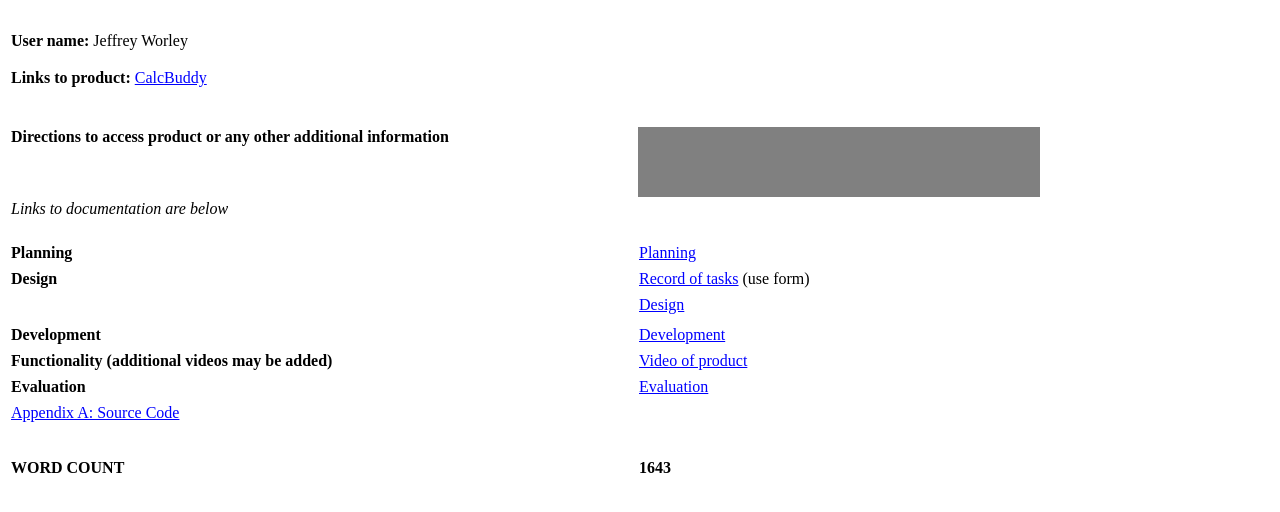
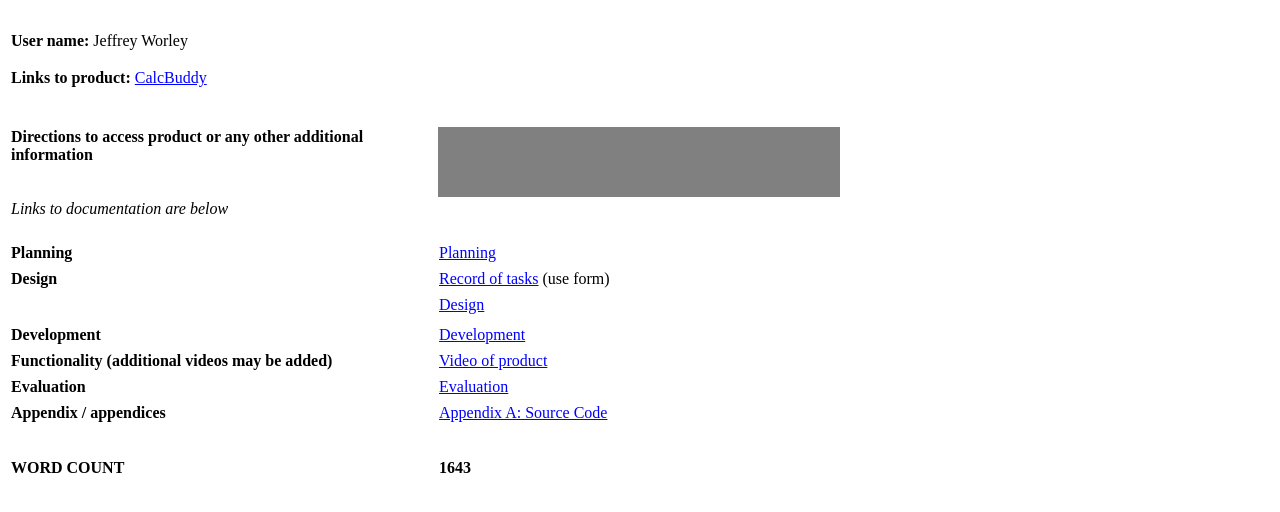
Before and after one commit to jeffreyworley/calcBuddy, a plain HTML site: page index.html in a window 1280 px wide. Shown: the part 102-614 px from the top of the page. Drawn offline with Linux system fonts and the light colour scheme.

Commit message:
final final final

```diff
--- a/index.html
+++ b/index.html
@@ -140,6 +140,7 @@
 			</tr>
 
 			<tr>
+				<td width=320 colspan=2><p><b>Appendix / appendices</b></p></td>
 				<td width=400><a href="./Documentation/Appendix_Resources.pdf">Appendix A: Source Code</a></td>
 				<td width=200></td>
 			</tr>
```
